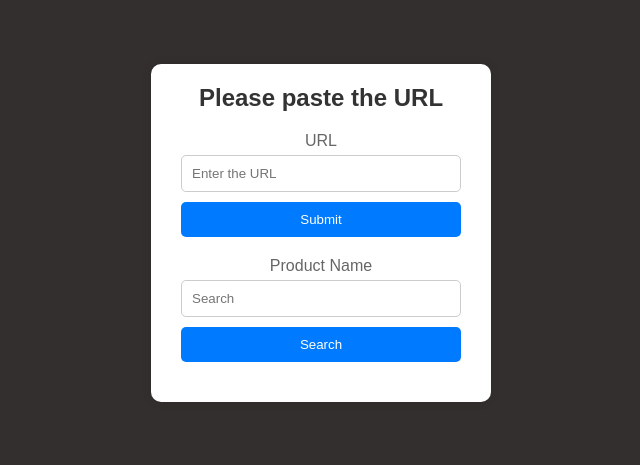
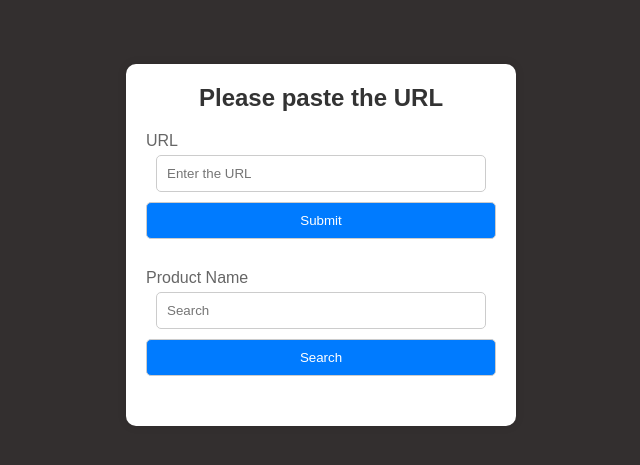
Before and after one commit to Vedant152/Shopping_mart, a Flask app: page / in a window 1280 px wide. Shown: the top 465 px of the page, without its empty margins (319-959 px from the left). Run offline with Flask 3, Linux system fonts and the light colour scheme; parts of the project's set-up code (start-up, migrations or seed data) failed here and were passed over.

Commit message:
Update index.html

```diff
--- a/templates/index.html
+++ b/templates/index.html
@@ -1,6 +1,7 @@
 <!DOCTYPE html>
 <html>
 <head>
+    <meta name="viewport" content="width=device-width, initial-scale=1.0">
     <style>
         body {
             font-family: Arial, sans-serif;
@@ -18,7 +19,8 @@
             border-radius: 10px;
             box-shadow: 0 0 10px rgba(0, 0, 0, 0.1);
             padding: 20px;
-            width: 300px;
+            width: 90%; /* Adjusted width for responsiveness */
+            max-width: 350px; /* Max width to prevent container from becoming too wide */
             text-align: center;
             margin-top: 4rem;
         }
@@ -34,8 +36,10 @@
             display: block;
             margin-bottom: 5px;
             color: #666666;
+            text-align: left; /* Adjusted for better readability on smaller screens */
         }
-        .container input[type="text"] {
+        .container input[type="text"],
+        .container input[type="submit"] {
             width: calc(100% - 20px);
             padding: 10px;
             border: 1px solid #cccccc;
@@ -44,16 +48,12 @@
             box-sizing: border-box;
         }
         .container input[type="submit"] {
-            width: calc(100% - 20px);
-            padding: 10px;
-            border: none;
-            border-radius: 5px;
+            width: 100%; /* Full width button */
             background-color: #007bff;
             color: #ffffff;
             cursor: pointer;
             transition: background-color 0.3s;
         }
-
     </style>
 </head>
 <body>
@@ -69,7 +69,6 @@
             <input type="text" name="Product_Name" id="Product" placeholder="Search" minlength="4">
             <input type="submit" value="Search">
         </form>
-
     </div>
 </body>
 </html>
```
